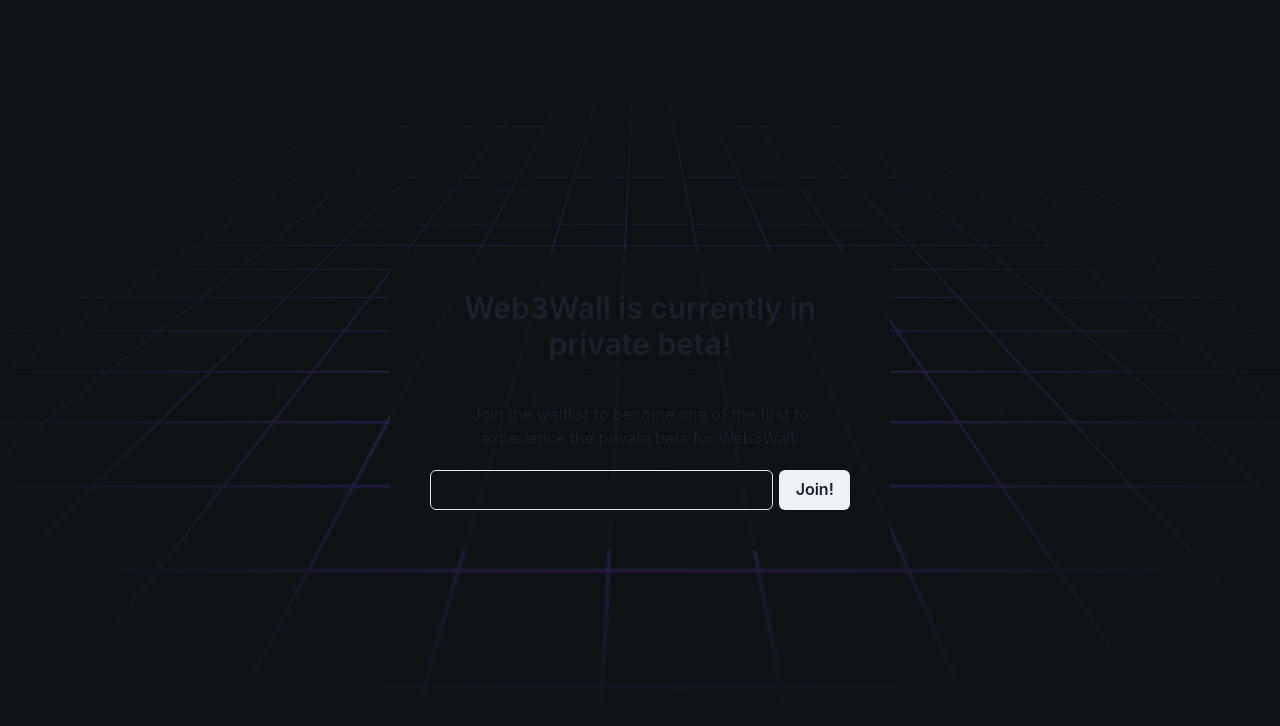
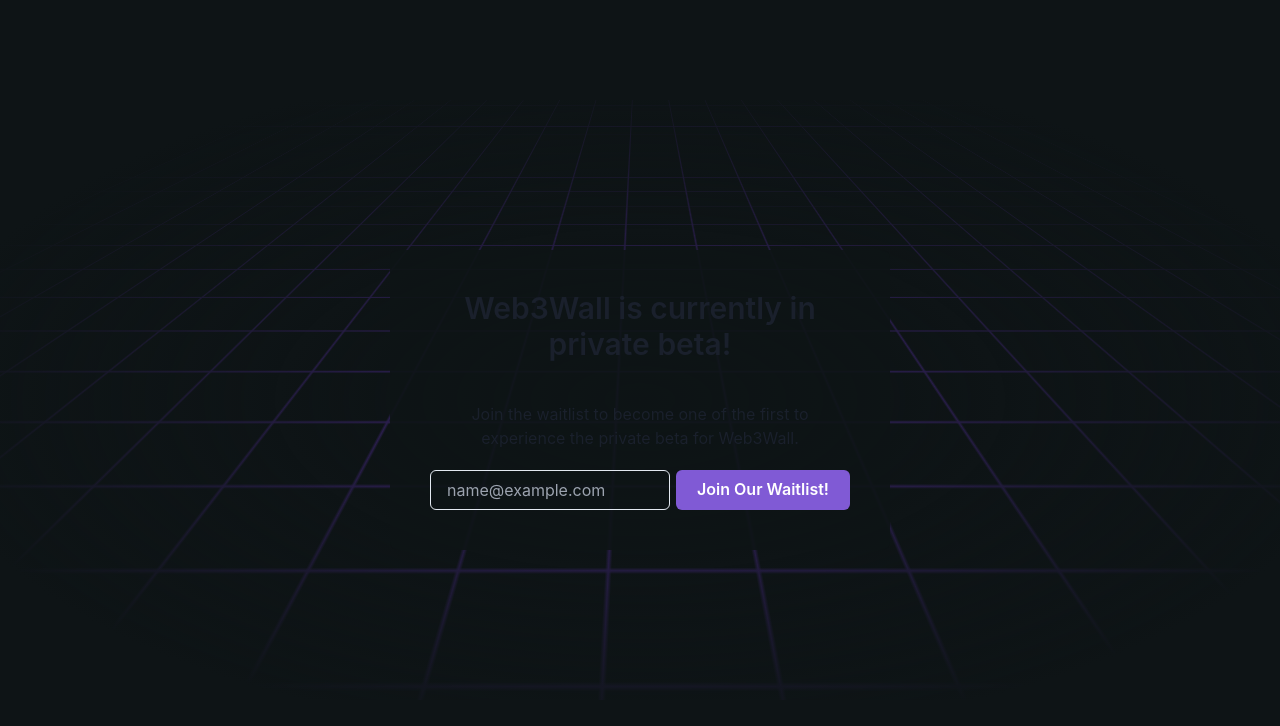
Before and after one commit to irnb/web3-wall, a Next.js app in the folder apps/web/: page / in a window 1280 px wide. Shown: the top 726 px of the page. Built offline with nearby package versions, Linux system fonts and the light colour scheme; no server answers.

Commit message:
add loading to form

```diff
--- a/apps/web/src/components/Forms/WaitingForm.tsx
+++ b/apps/web/src/components/Forms/WaitingForm.tsx
@@ -45,9 +45,22 @@
         className="flex justify-center items-center gap-1.5"
         onSubmit={handleSubmit(submitHandler)}
       >
-        <Input {...register("email")} />
-        <Button className="" px={5} type="submit" variant={"solid"}>
-          Join!
+        <Input
+          {...register("email")}
+          focusBorderColor="rgb(58, 35, 108)"
+          placeholder="name@example.com"
+        />
+        <Button
+          className=""
+          w={256}
+          px={10}
+          type="submit"
+          variant={"solid"}
+          colorScheme="purple"
+          isLoading={isLoading || isApiLoading}
+          loadingText="Submitting"
+        >
+          Join Our Waitlist!
         </Button>
       </form>
     </div>
--- a/apps/web/src/config/theme.ts
+++ b/apps/web/src/config/theme.ts
@@ -1,5 +1,7 @@
 import { extendTheme } from "@chakra-ui/react";
 
 export const web3wallTheme = extendTheme({
-  colors: {},
+  colors: {
+    wall: "rgb(58, 35, 108)",
+  },
 });
```
